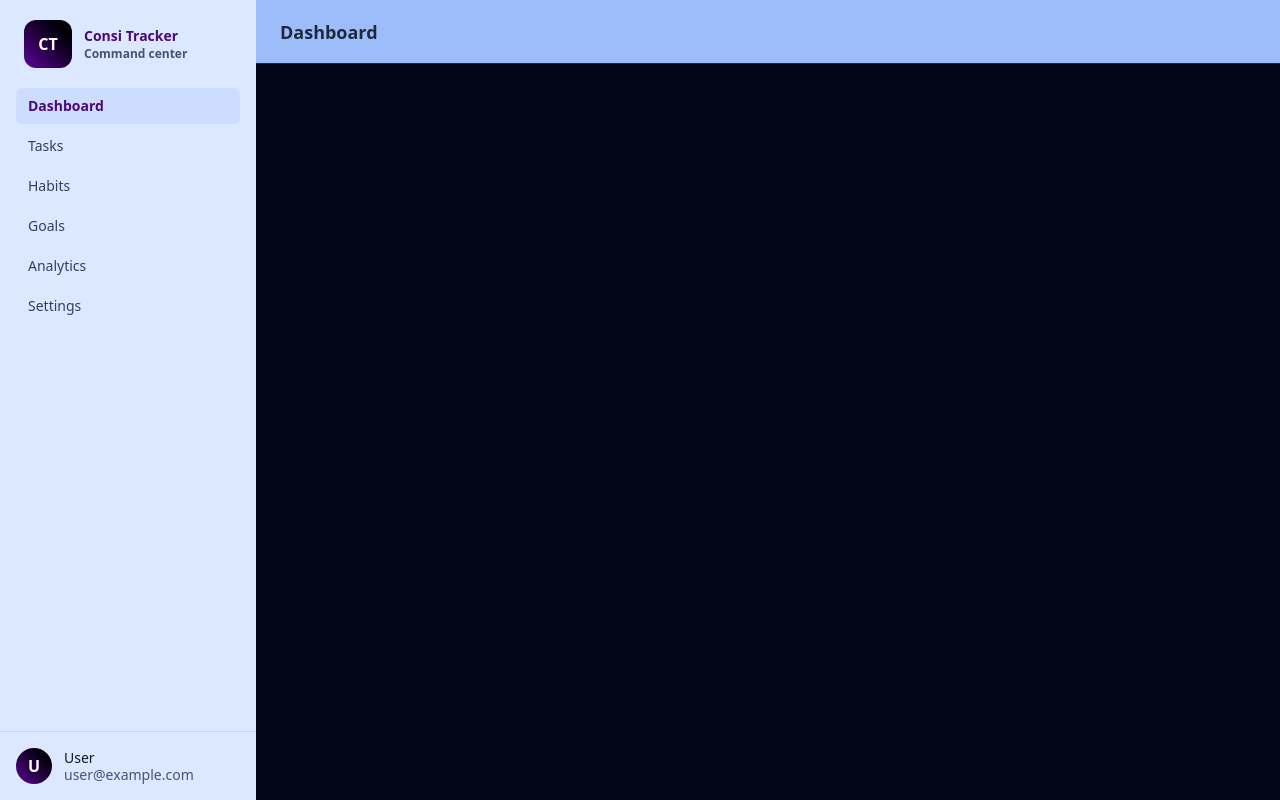
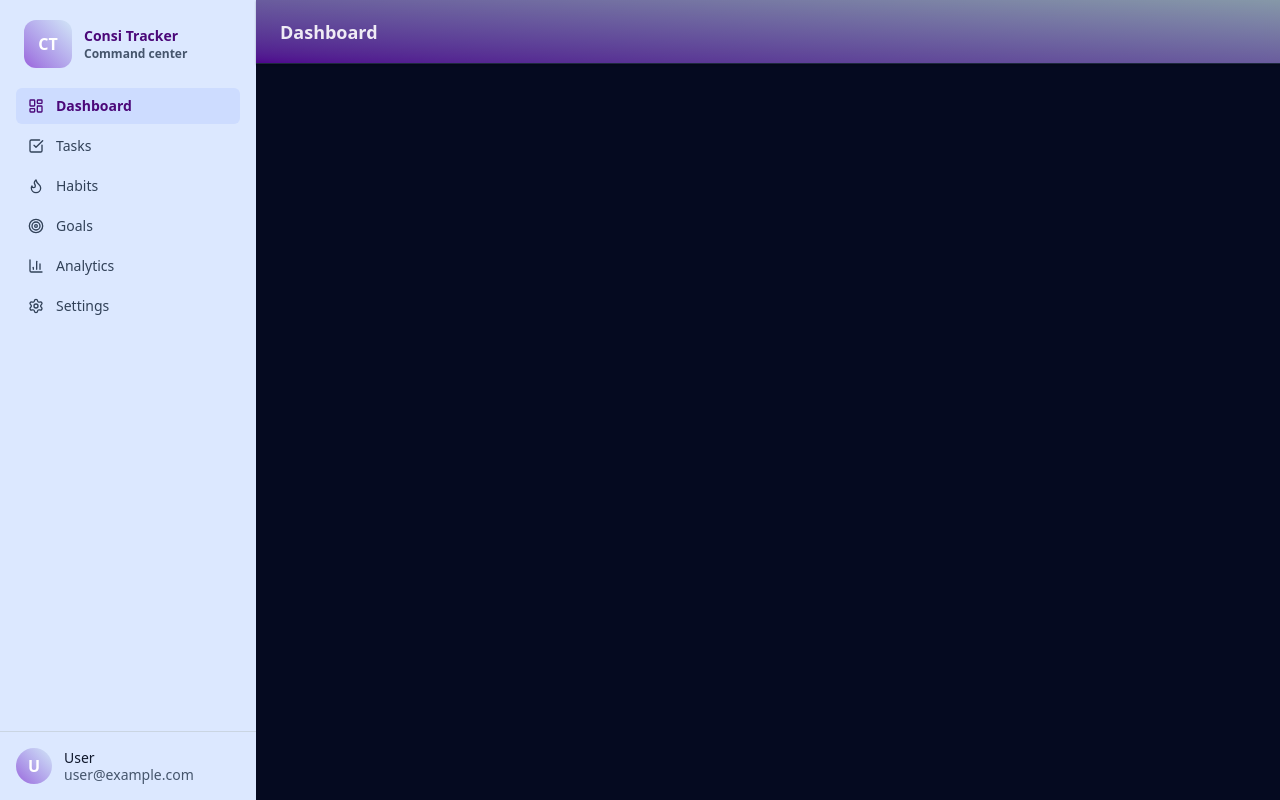
Before and after one commit to gramy17/consi-tracker, a React (Vite) app: page / in a window 1280 px wide. Built offline with nearby package versions, Linux system fonts and the light colour scheme.

Commit message:
feat: update styles for App, Navbar, Sidebar, and Tasks components; enhance UI with gradients and icons

```diff
--- a/src/App.jsx
+++ b/src/App.jsx
@@ -11,7 +11,7 @@ import Goals from "./pages/Goals";
 
 const App = () => {
   return (
-    <div className="flex bg-[#030619] min-h-screen">
+    <div className="flex bg-[#050A20] min-h-screen">
       <Sidebar />
 
       <div className="flex-1 relative">
--- a/src/components/Navbar.jsx
+++ b/src/components/Navbar.jsx
@@ -9,12 +9,13 @@ const Navbar = () => {
 
   return (
     <nav
-      className="h-16 bg-[#9DBDFA] border-b border-slate-800
+      className="h-16 bg-gradient-to-tr from-[rgba(119,0,201,0.65)] to-[rgba(204,229,242,0.65)] border-b border-slate-800
                  flex items-center px-6
                  fixed top-0 right-0 left-64 z-10
-                 backdrop-blur"
+                 backdrop-blur
+                 shadow-[0_1px_2px_rgba(0,0,0,0.25)]"
     >
-      <h1 className="text-slate-800 font-semibold text-lg">
+      <h1 className="text-white/90 font-semibold text-lg">
         {title}
       </h1>
     </nav>
--- a/src/components/Sidebar.jsx
+++ b/src/components/Sidebar.jsx
@@ -1,5 +1,22 @@
 import React from "react";
 import { NavLink } from "react-router-dom";
+import {
+  LayoutDashboard,
+  CheckSquare,
+  Flame,
+  Target,
+  BarChart3,
+  Settings,
+} from "lucide-react";
+
+const navItems = [
+  { name: "Dashboard", path: "/", icon: LayoutDashboard },
+  { name: "Tasks", path: "/tasks", icon: CheckSquare },
+  { name: "Habits", path: "/habits", icon: Flame },
+  { name: "Goals", path: "/goals", icon: Target },
+  { name: "Analytics", path: "/analytics", icon: BarChart3 },
+  { name: "Settings", path: "/settings", icon: Settings },
+];
 
 const Sidebar = () => {
   return (
@@ -7,7 +24,7 @@ const Sidebar = () => {
 
       {/* Logo */}
       <div className="flex items-center gap-3 px-6 py-5 text-[#4B0879] font-semibold">
-        <div className="w-12 h-12 rounded-xl bg-gradient-to-tr from-[#5E059C] to-black flex items-center justify-center text-white font-bold">
+        <div className="w-12 h-12 rounded-xl bg-gradient-to-tr from-[rgba(119,0,201,0.65)] to-[rgba(204,229,242,0.65)] flex items-center justify-center text-white font-bold">
           CT
         </div>
 
@@ -19,19 +36,17 @@ const Sidebar = () => {
 
       {/* Navigation */}
       <nav className="px-4 space-y-1">
-        {[
-          { name: "Dashboard", path: "/" },
-          { name: "Tasks", path: "/tasks" },
-          { name: "Habits", path: "/habits" },
-          { name: "Goals", path: "/goals" },
-          { name: "Analytics", path: "/analytics" },
-          { name: "Settings", path: "/settings" },
-        ].map((item) => (
+        {navItems.map((item) => {
+          const Icon = item.icon;
+
+          return (
             <NavLink
               key={item.name}
               to={item.path}
               className={({ isActive }) =>
-              `block px-3 py-2 rounded-md text-sm transition
+                `flex items-center gap-3 px-3 py-2 rounded-md text-sm
+                 cursor-pointer
+                transition-colors duration-150 ease-out
                 ${
                   isActive
                     ? "bg-[#cddcff] text-[#4B0879] font-semibold"
@@ -39,15 +54,17 @@ const Sidebar = () => {
                 }`
               }
             >
-          {item.name}
+              <Icon className="w-4 h-4" />
+              <span>{item.name}</span>
             </NavLink>
 
-        ))}
+          );
+        })}
       </nav>
 
       {/* Footer */}
       <div className="mt-auto px-4 py-4 border-t border-slate-300 flex items-center gap-3">
-        <div className="w-9 h-9 rounded-full bg-gradient-to-tr from-[#5E059C] to-black flex items-center justify-center text-white font-semibold">
+        <div className="w-9 h-9 rounded-full bg-gradient-to-tr from-[rgba(119,0,201,0.65)] to-[rgba(204,229,242,0.65)] flex items-center justify-center text-white font-semibold">
           U
         </div>
 
--- a/src/pages/Tasks.jsx
+++ b/src/pages/Tasks.jsx
@@ -2,11 +2,11 @@ import React from 'react'
 
 const Tasks = () => {
   return (
-    <div>
-      <div  className='m-2 shadow-md rounded-xl border border-gray-300'>
-        <div className='flex flex-cols-1 item-centre justify-between p-4'>
-        <h1 className='px-4 py-2'>Tasks</h1>
-        <button className='rounded-md bg-blue-500 text-white px-4 py-2'>Add Task</button>
+    <div className='text-slate-800'>
+      <div  className='m-2 shadow-md rounded-xl border border-gray-300 bg-[#DCE8FF]'>
+        <div className='flex flex-cols-1 item-centre justify-between p-4 '>
+        <h1 className='px-4 py-2 '>Tasks</h1>
+        <button className='rounded-md bg-gradient-to-tr from-[#5E059C] to-black text-white px-4 py-2'>Add Task</button>
       </div>
       <hr />
       <div className='flex flex-cols justify-around m-2'>
@@ -76,7 +76,7 @@ const Tasks = () => {
 
       </div>
       </div>
-      <div className='m-2 p-4 shadow-md rounded-xl border border-gray-300'>
+      <div className='m-2 p-4 shadow-md rounded-xl border border-gray-300 bg-[#DCE8FF]'>
         No Tasks Added
       </div>
     </div>
```
Lines whose indentation alone changed are shown as unchanged.
